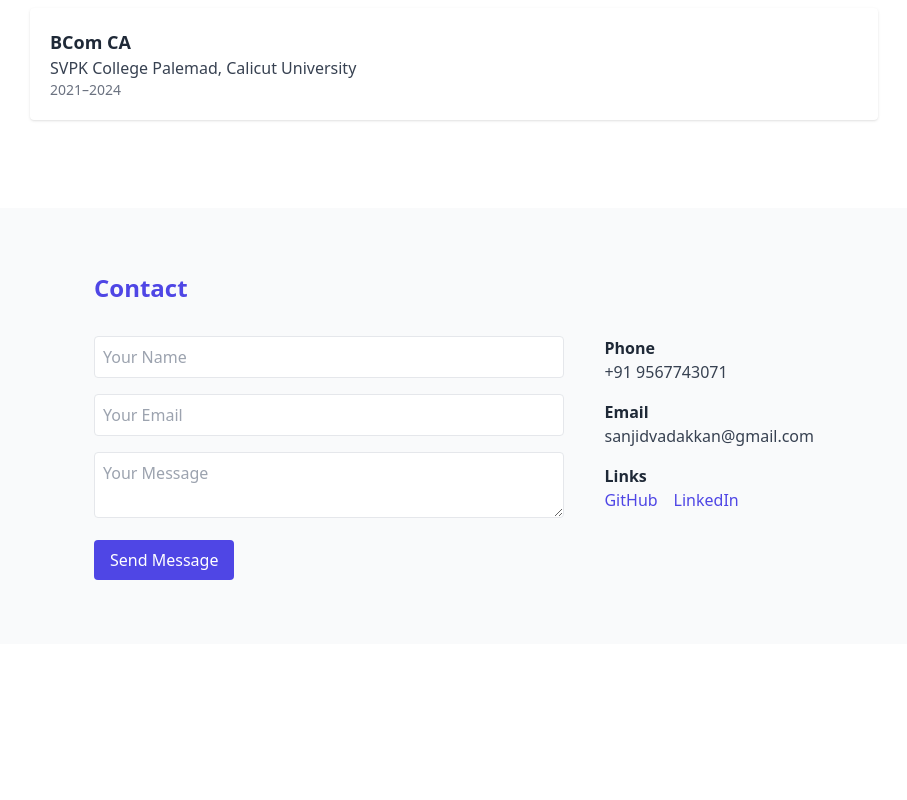
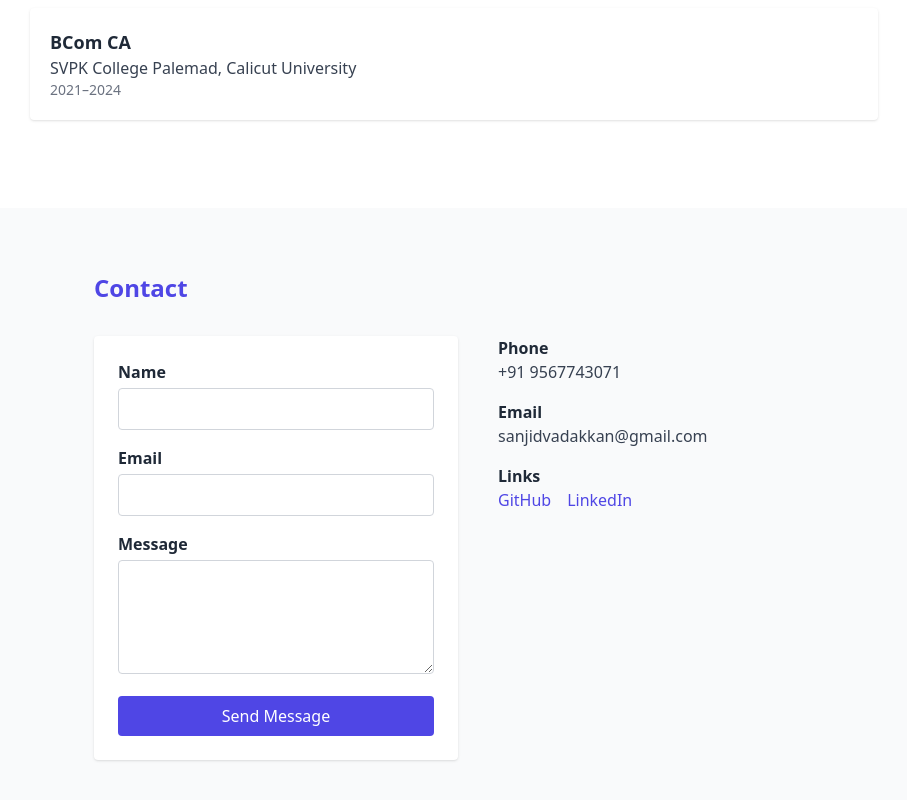
Before and after one commit to sanjid-vadakkan/portfolio, a React (Vite) app: page / in a window 1280 px wide. Shown: the part 2941-3741 px from the top of the page, without its empty margins (186-1093 px from the left). Before the commit the page ends 3585 px from the top, so only its background shows below. Built offline with nearby package versions, Linux system fonts and the light colour scheme.

Commit message:
Added contact form to send email

```diff
--- a/src/components/Contact.jsx
+++ b/src/components/Contact.jsx
@@ -15,7 +15,7 @@ const links = [
 export default function Contact() {
   const [form, setForm] = useState({ name: "", email: "", message: "" });
   const [errors, setErrors] = useState({});
-  const [sent, setSent] = useState(false);
+  const [submitted, setSubmitted] = useState(false);
 
   function handleChange(e) {
     setForm({ ...form, [e.target.name]: e.target.value });
@@ -25,26 +25,26 @@ export default function Contact() {
     const errs = {};
     if (!form.name.trim()) errs.name = "Name is required";
     if (!form.email.trim()) errs.email = "Email is required";
-    else if (!/\S+@\S+\.\S+/.test(form.email))
-      errs.email = "Email is invalid";
+    else if (!/\S+@\S+\.\S+/.test(form.email)) errs.email = "Email is invalid";
     if (!form.message.trim()) errs.message = "Message is required";
     return errs;
   }
 
-  async function handleSubmit(e) {
-    e.preventDefault();
+  function handleSubmit(e) {
     const errs = validate();
     setErrors(errs);
-    if (Object.keys(errs).length === 0) {
-      // Simulate success (replace with real API/email integration)
-      setSent(true);
-      setForm({ name: "", email: "", message: "" });
-      setTimeout(() => setSent(false), 4000);
+    if (Object.keys(errs).length > 0) {
+      e.preventDefault(); // ⛔ Don't send form if validation fails
+    } else {
+      setSubmitted(true); // ✅ Indicate message is being sent
     }
   }
 
   return (
-    <section id="contact" className="py-16 bg-gray-50 dark:bg-gray-800 transition-colors">
+    <section
+      id="contact"
+      className="py-16 bg-gray-50 dark:bg-gray-800 transition-colors"
+    >
       <div className="container mx-auto px-6 max-w-3xl">
         <motion.h2
           className="text-2xl font-bold mb-8 text-indigo-600 dark:text-indigo-400"
@@ -58,35 +58,73 @@ export default function Contact() {
           <form
             action="https://formsubmit.co/sanjidvadakkan@gmail.com"
             method="POST"
-            className="space-y-4"
+            onSubmit={handleSubmit}
+            className="flex-1 bg-white dark:bg-gray-900 rounded shadow p-6"
           >
+            <div className="mb-4">
+              <label className="block font-semibold mb-1" htmlFor="name">
+                Name
+              </label>
               <input
                 type="text"
                 name="name"
-              required
-              placeholder="Your Name"
-              className="border p-2 w-full rounded"
+                id="name"
+                value={form.name}
+                onChange={handleChange}
+                className="w-full p-2 rounded border border-gray-300 dark:border-gray-700 bg-transparent"
               />
+              {errors.name && (
+                <p className="text-red-600 text-sm mt-1">{errors.name}</p>
+              )}
+            </div>
+
+            <div className="mb-4">
+              <label className="block font-semibold mb-1" htmlFor="email">
+                Email
+              </label>
               <input
                 type="email"
                 name="email"
-              required
-              placeholder="Your Email"
-              className="border p-2 w-full rounded"
+                id="email"
+                value={form.email}
+                onChange={handleChange}
+                className="w-full p-2 rounded border border-gray-300 dark:border-gray-700 bg-transparent"
               />
+              {errors.email && (
+                <p className="text-red-600 text-sm mt-1">{errors.email}</p>
+              )}
+            </div>
+
+            <div className="mb-4">
+              <label className="block font-semibold mb-1" htmlFor="message">
+                Message
+              </label>
               <textarea
                 name="message"
-              required
-              placeholder="Your Message"
-              className="border p-2 w-full rounded"
+                id="message"
+                rows="4"
+                value={form.message}
+                onChange={handleChange}
+                className="w-full p-2 rounded border border-gray-300 dark:border-gray-700 bg-transparent"
+              ></textarea>
+              {errors.message && (
+                <p className="text-red-600 text-sm mt-1">{errors.message}</p>
+              )}
+            </div>
+
+            {/* Hidden inputs for formsubmit */}
+            <input type="hidden" name="_captcha" value="false" />
+            <input
+              type="hidden"
+              name="_next"
+              value="https://sanjid-vadakkan.github.io/portfolio/thanks"
             />
-            <input type="hidden" name="_captcha" value="false" />
-            <input type="hidden" name="_next" value="https://sanjid-vadakkan.github.io/portfolio/thanks" />
+
             <button
               type="submit"
-              className="bg-indigo-600 text-white py-2 px-4 rounded"
+              className="w-full bg-indigo-600 text-white py-2 rounded hover:bg-indigo-700 transition font-medium"
             >
-              Send Message
+              {submitted ? "Sending..." : "Send Message"}
             </button>
           </form>
 
```
Lines whose indentation alone changed are shown as unchanged.
